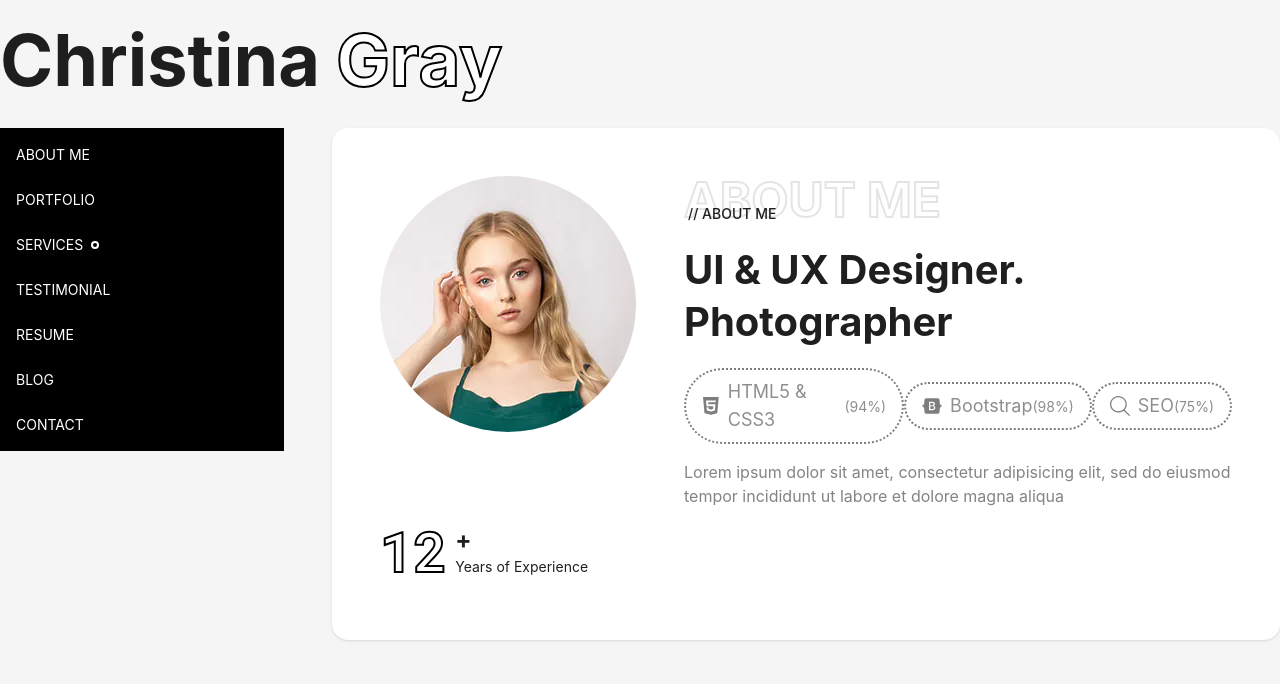
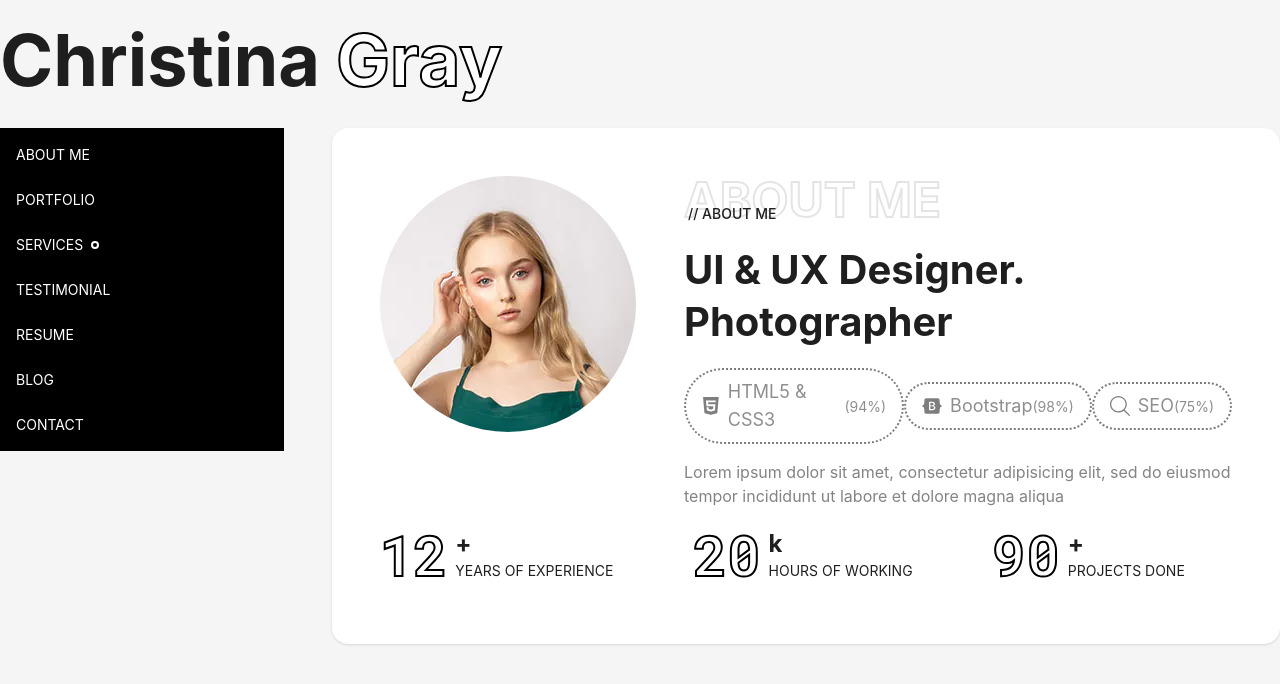
Before and after one commit to NamuSoft/michael-, a Next.js app: page /home in a window 1280 px wide. Shown: the top 684 px of the page. Built offline with nearby package versions, Linux system fonts and the light colour scheme.

Commit message:
chore: modularize hero section

```diff
--- a/src/app/home/container/HomeContainer.tsx
+++ b/src/app/home/container/HomeContainer.tsx
@@ -6,7 +6,12 @@ export const HomeContainer = () => {
       skills: [
         { name: "HTML5 & CSS3", level: 94, icon: "html5" },
         { name: "Bootstrap", level: 98, icon: "bootstrap" },
-        { name: "SEO", level: 75, icon: "search" }
+        { name: "SEO", level: 75, icon: "search" },
+      ],
+      credentials: [
+        { value: 12, label: "YEARS OF EXPERIENCE", metric: "+" },
+        { value: 20, label: "HOURS OF WORKING", metric: "k" },
+        { value: 90, label: "PROJECTS DONE", metric: "+" },
       ],
     },
   };
--- a/src/components/Atoms/CredentialAtom/CredentialAtom.tsx
+++ b/src/components/Atoms/CredentialAtom/CredentialAtom.tsx
@@ -1,16 +1,20 @@
 import React from 'react'
 
+type Props = {
+    value: number;
+    metric: string;
+    label: string;
+}
 
-
-export default function CredentialAtom() {
+export default function CredentialAtom(props: Props) {
   return (
     <div className='flex items-center gap-2'>
       <h1 className='font-roboto font-outline-2 text-[56px] font-bold text-white'>
-        12
+        {props.value}
       </h1>
       <div>
-        <p className='text-2xl font-bold'>+</p>
-        <p>Years of Experience</p>
+        <p className='text-2xl font-bold'>{props.metric}</p>
+        <p>{props.label}</p>
       </div>
     </div>
   );
--- a/src/components/Atoms/SVGAtom/SkillTagAtom/SkillTagAtom.tsx
+++ b/src/components/Atoms/SVGAtom/SkillTagAtom/SkillTagAtom.tsx
@@ -1,18 +1,18 @@
 import React from 'react'
 import SVGAtom from '../../../Atoms/SVGAtom/SVGAtom'
 
-type Skill = {
+type Props = {
   name: string;
   level: number;
   icon: "html5" | "bootstrap" | "search";
 };
 
-export default function SkillTagAtom(skill: Skill) {
+export default function SkillTagAtom(props: Props) {
   return (
     <div className='flex items-center gap-2 px-4 py-2 border-2 border-dotted border-black rounded-full opacity-50 hover:opacity-100 transition-opacity duration-100'>
-      <SVGAtom iconName={skill.icon} height={20} width={20} />
-      <h6 className='text-lg'>{skill.name}</h6>
-      <span className='-ml-2'>({skill.level}%)</span>
+      <SVGAtom iconName={props.icon} height={20} width={20} />
+      <h6 className='text-lg'>{props.name}</h6>
+      <span className='-ml-2'>({props.level}%)</span>
     </div>
   );
 }
--- /dev/null
+++ b/src/components/Modules/HeroSection/HeroSectionModule.tsx
@@ -0,0 +1,52 @@
+import { Image } from "antd";
+import React from "react";
+import CredentialAtom from "~/components/Atoms/CredentialAtom/CredentialAtom";
+import SkillTagAtom from "~/components/Atoms/SVGAtom/SkillTagAtom/SkillTagAtom";
+
+type Props = {
+  skills: React.ComponentProps<typeof SkillTagAtom>[];
+  credentials: React.ComponentProps<typeof CredentialAtom>[];
+};
+
+export default function HeroSectionModule(props: Props) {
+  return (
+    <div className='col-span-3 rounded-2xl bg-white p-12 shadow'>
+      <div className='flex w-full gap-12'>
+        <Image
+          src='/images/hero-avatar.webp'
+          alt='Hero Avatar'
+          preview={false}
+          className='h-64 min-w-64 rounded-full'
+        />
+        <div className='flex w-full flex-col gap-4'>
+          <div className='relative'>
+            <h1 className='font-outline-2 text-5xl font-bold text-white opacity-10'>
+              ABOUT ME
+            </h1>
+            <p className='absolute bottom-0 left-1 font-medium'>
+              {"// ABOUT ME"}
+            </p>
+          </div>
+          <div className='text-[40px] font-bold'>
+            <h2>UI & UX Designer.</h2>
+            <h2 className='-mt-2'>Photographer</h2>
+          </div>
+          <div className='flex items-center justify-between'>
+            {props.skills.map((skill, index) => (
+              <SkillTagAtom key={index} {...skill} />
+            ))}
+          </div>
+          <p className='text-base text-[#838485]'>
+            Lorem ipsum dolor sit amet, consectetur adipisicing elit, sed do
+            eiusmod tempor incididunt ut labore et dolore magna aliqua
+          </p>
+        </div>
+      </div>
+      <div className='mt-1 flex items-center gap-20'>
+        {props.credentials.map((credential, index) => (
+          <CredentialAtom key={index} {...credential} />
+        ))}
+      </div>
+    </div>
+  );
+}
--- a/src/components/Modules/Home/HomeContentModule.tsx
+++ b/src/components/Modules/Home/HomeContentModule.tsx
@@ -1,10 +1,12 @@
-import { Image } from "antd";
 import React from "react";
-import SkillTagAtom from "~/components/Atoms/SVGAtom/SkillTagAtom/SkillTagAtom";
+import type CredentialAtom from "~/components/Atoms/CredentialAtom/CredentialAtom";
+import type SkillTagAtom from "~/components/Atoms/SVGAtom/SkillTagAtom/SkillTagAtom";
 import Sidebar from "~/components/SideBar.tsx/Sidebar";
+import HeroSectionModule from "../HeroSection/HeroSectionModule";
 
 type Props = {
-  skills: React.ComponentProps<typeof SkillTagAtom>[];
+  skills: React.ComponentProps<typeof SkillTagAtom>[],
+  credentials: React.ComponentProps<typeof CredentialAtom>[],
 };
 
 export const HomeContentModule = (props: Props) => {
@@ -18,48 +20,7 @@ export const HomeContentModule = (props: Props) => {
         <div className='col-span-1'>
           <Sidebar />
         </div>
-        <div className='col-span-3 rounded-2xl bg-white p-12 shadow'>
-          <div className='flex w-full gap-12'>
-            <Image
-              src='/images/hero-avatar.webp'
-              alt='Hero Avatar'
-              preview={false}
-              className='h-64 min-w-64 rounded-full'
-            />
-            <div className='flex w-full flex-col gap-4'>
-              <div className='relative'>
-                <h1 className='font-outline-2 text-5xl font-bold text-white opacity-10'>
-                  ABOUT ME
-                </h1>
-                <p className='absolute bottom-0 left-1 font-medium'>
-                  {"// ABOUT ME"}
-                </p>
-              </div>
-              <div className='text-[40px] font-bold'>
-                <h2>UI & UX Designer.</h2>
-                <h2 className='-mt-2'>Photographer</h2>
-              </div>
-              <div className='flex items-center justify-between'>
-                {props.skills.map((skill, index) => (
-                  <SkillTagAtom key={index} {...skill} />
-                ))}
-              </div>
-              <p className="text-[#838485] text-base">
-                Lorem ipsum dolor sit amet, consectetur adipisicing elit, sed do
-                eiusmod tempor incididunt ut labore et dolore magna aliqua
-              </p>
-            </div>
-          </div>
-          <div>
-            <div className="flex items-center gap-2">
-              <h1 className="text-[56px] font-bold font-roboto text-white font-outline-2">12</h1>
-              <div>
-                <p className="text-2xl font-bold">+</p>
-                <p>Years of Experience</p>
-              </div>
-            </div>
-          </div>
-        </div>
+        <HeroSectionModule {...props } />
       </div>
     </div>
   );
--- a/src/components/Templates/Home/HomeTemplate.tsx
+++ b/src/components/Templates/Home/HomeTemplate.tsx
@@ -1,6 +1,6 @@
 import { HomeContentModule } from "~/components/Modules/Home/HomeContentModule";
 import { Layout } from "antd";
-import { Content, Footer, Header } from "antd/es/layout/layout";
+import { Content } from "antd/es/layout/layout";
 
 type Props = {
   homeContentModuleProps: React.ComponentProps<typeof HomeContentModule>;
```
